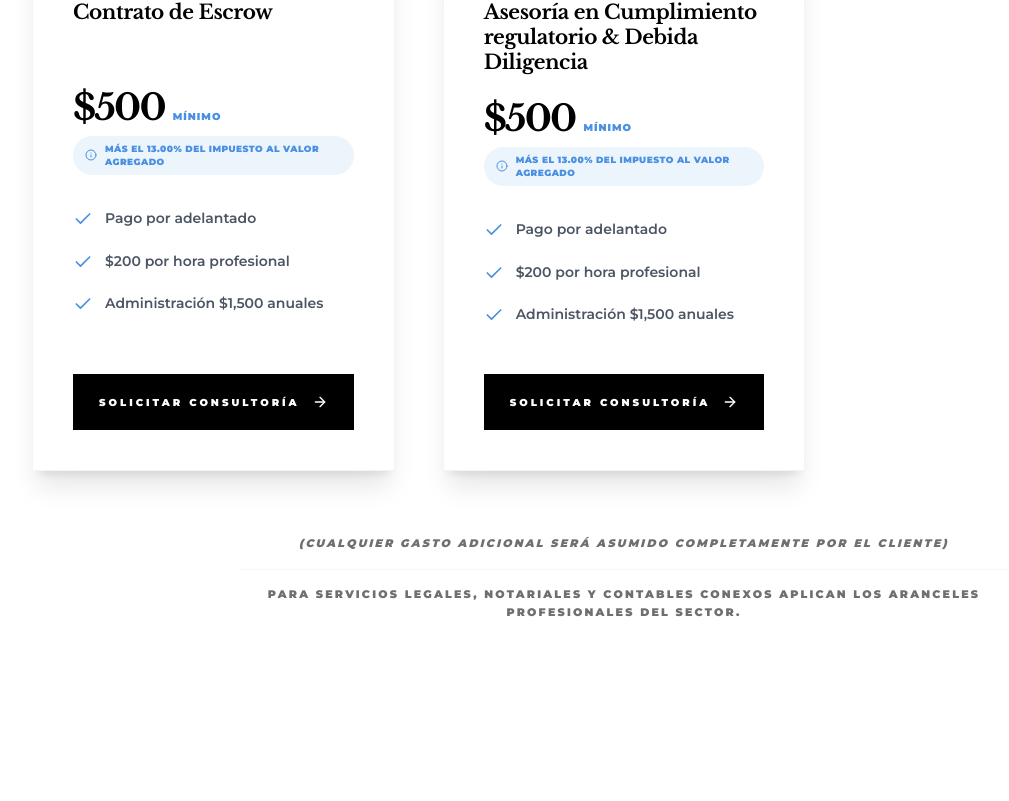
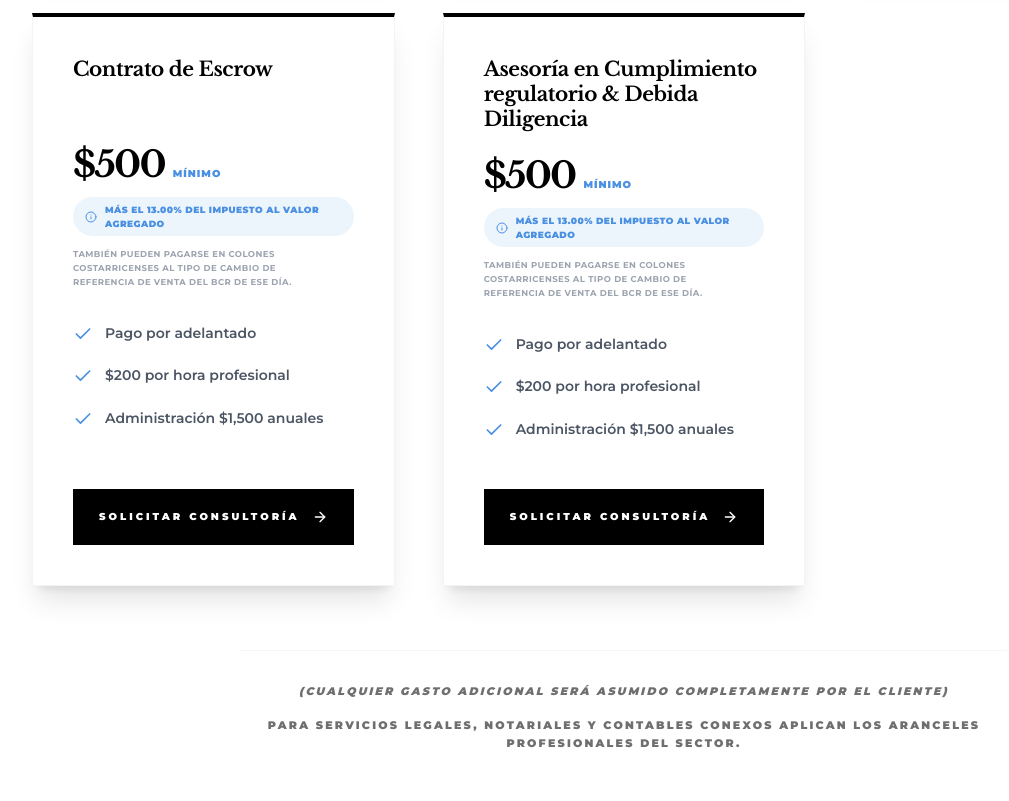
Before and after one commit to webworkscorp/BLUENET-TRUST-ESCROW, a React (Vite) app: page / in a window 1280 px wide. Shown: the part 6039-6840 px from the top of the page, without its empty margins (16-1025 px from the left). Built offline with nearby package versions, Linux system fonts and the light colour scheme.

Commit message:
feat: Add currency note to rates section
Introduces a new currency note to the service rates section, allowing payments in Costa Rican colones. This enhances payment flexibility for users.

```diff
--- a/components/Rates.tsx
+++ b/components/Rates.tsx
@@ -28,7 +28,7 @@ const Rates: React.FC = () => {
               </h4>
 
               <div className="mb-8 relative z-10">
-                <div className="flex items-baseline gap-2 mb-2">
+                <div className="flex items-baseline gap-2 mb-3">
                   <span className="text-4xl font-serif font-bold text-brand-primary tracking-tighter">
                     {rate.price}
                   </span>
@@ -37,12 +37,17 @@ const Rates: React.FC = () => {
                   </span>
                 </div>
 
-                {/* IVA Destacado - Como algo importante y no parte de la tarifa simple */}
-                <div className="inline-flex items-center gap-2 px-3 py-1.5 bg-brand-accent/10 rounded-full">
-                  <Info className="w-3.5 h-3.5 text-brand-accent" />
-                  <span className="text-[9px] font-black text-brand-accent uppercase tracking-wider">
-                    {t('rates.iva')}
-                  </span>
+                {/* IVA y Nota de Moneda - Información de pago integrada */}
+                <div className="space-y-3">
+                  <div className="inline-flex items-center gap-2 px-3 py-1.5 bg-brand-accent/10 rounded-full">
+                    <Info className="w-3.5 h-3.5 text-brand-accent" />
+                    <span className="text-[9px] font-black text-brand-accent uppercase tracking-wider">
+                      {t('rates.iva')}
+                    </span>
+                  </div>
+                  <p className="text-[8.5px] font-bold text-gray-400 uppercase tracking-wider leading-relaxed max-w-[240px]">
+                    {t('rates.currencyNote')}
+                  </p>
                 </div>
               </div>
 
@@ -66,11 +71,11 @@ const Rates: React.FC = () => {
           ))}
         </div>
 
-        <div className="mt-16 text-center space-y-4 max-w-3xl mx-auto opacity-70">
+        <div className="mt-16 text-center space-y-4 max-w-3xl mx-auto opacity-70 border-t border-gray-200/50 pt-8">
           <p className="text-[11px] text-brand-neutralDark uppercase tracking-[0.2em] font-black leading-relaxed italic">
             {t('rates.disclaimer')}
           </p>
-          <p className="text-[11px] text-brand-neutralDark uppercase tracking-[0.2em] font-black leading-relaxed border-t border-gray-200/50 pt-4">
+          <p className="text-[11px] text-brand-neutralDark uppercase tracking-[0.2em] font-black leading-relaxed">
             {t('rates.tariffsNote')}
           </p>
         </div>
--- a/constants.tsx
+++ b/constants.tsx
@@ -68,6 +68,7 @@ export const TRANSLATIONS: any = {
       cta: 'Solicitar Consultoría',
       disclaimer: '(Cualquier gasto adicional será asumido completamente por el cliente)',
       tariffsNote: 'Para servicios legales, notariales y contables conexos aplican los Aranceles Profesionales del Sector.',
+      currencyNote: 'También pueden pagarse en colones costarricenses al tipo de cambio de referencia de venta del BCR de ese día.',
       period: 'MÍNIMO',
       iva: 'Más el 13.00% del Impuesto al Valor Agregado',
       features: {
@@ -175,6 +176,7 @@ export const TRANSLATIONS: any = {
       cta: 'Request Consulting',
       disclaimer: '(Any additional expense will be fully assumed by the client)',
       tariffsNote: 'For related legal, notary, and accounting services, Professional Sector Tariffs apply.',
+      currencyNote: 'Payments can also be made in Costa Rican colones at the BCR\'s reference selling exchange rate of that day.',
       period: 'MINIMUM',
       iva: 'Plus 13.00% Value Added Tax',
       features: {
```
